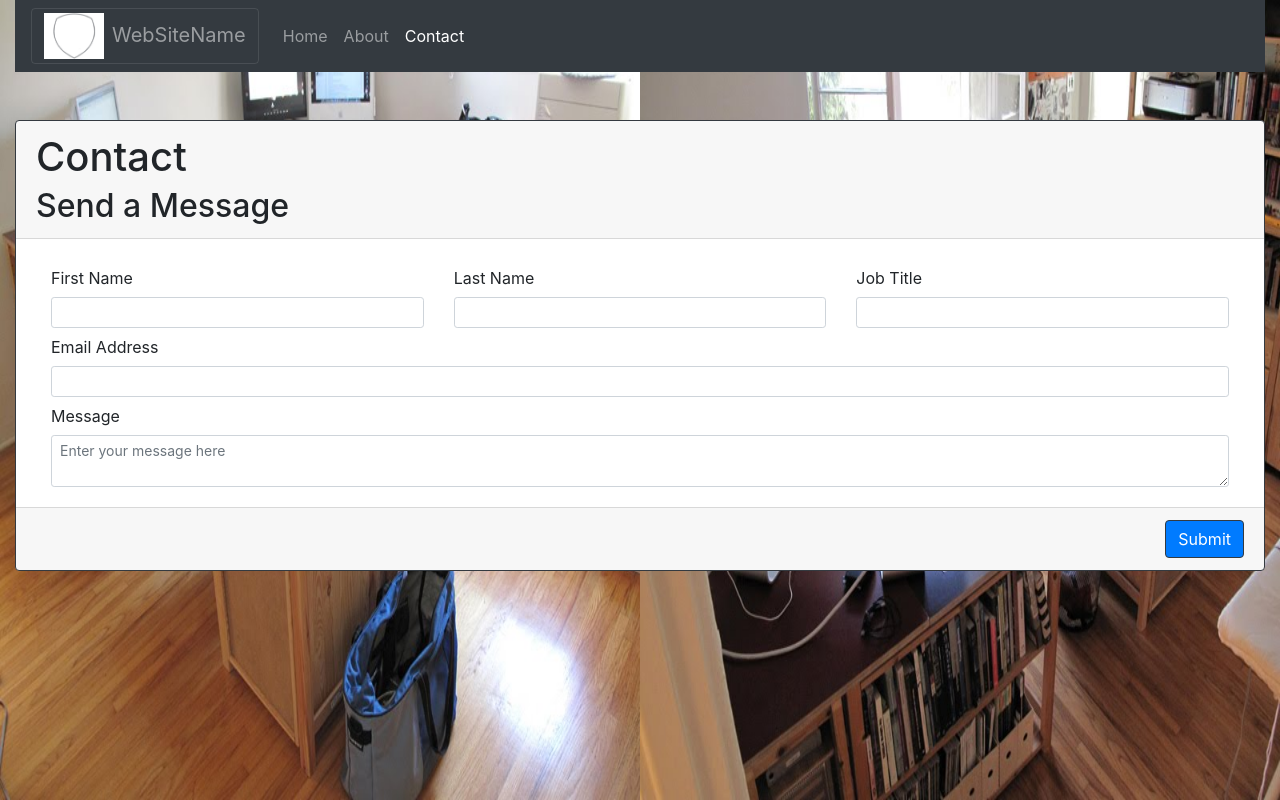
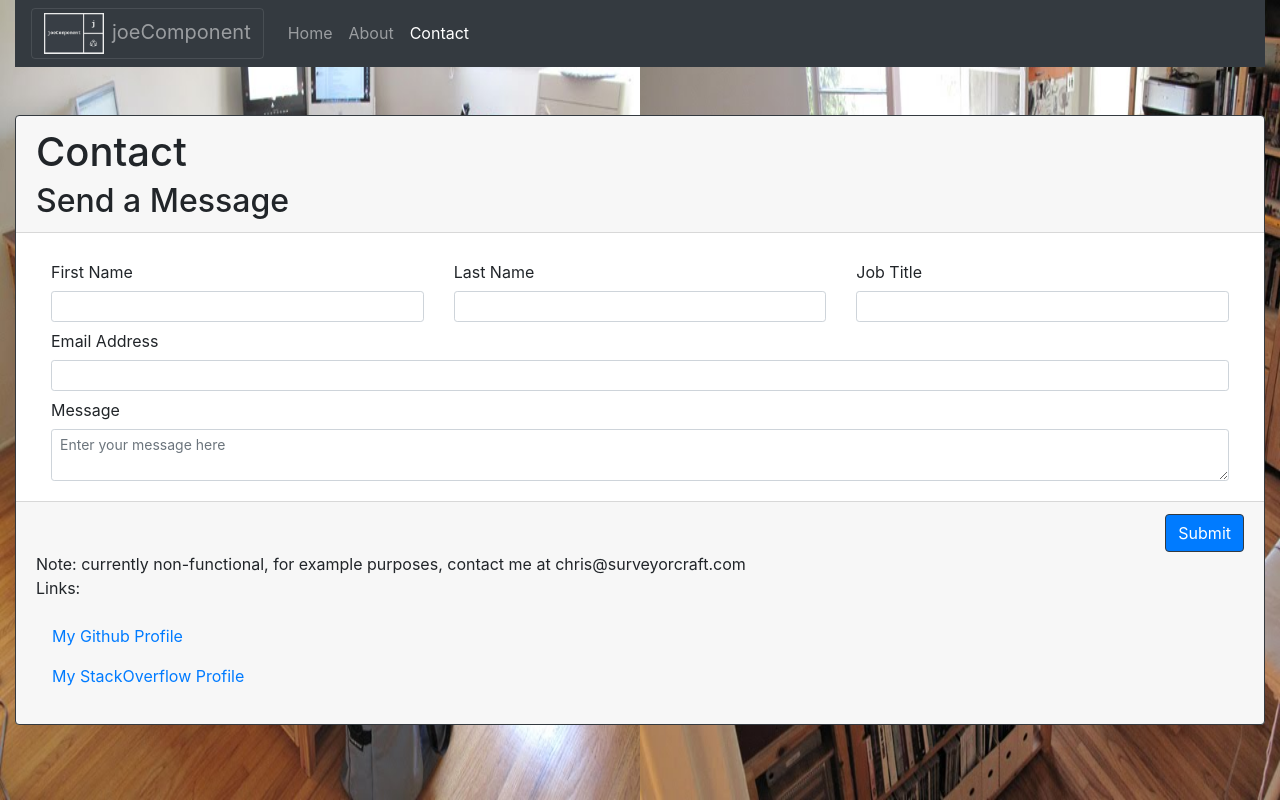
Before and after one commit to joeComponent/developer, a React (Create React App) app: page /developer/contact in a window 1280 px wide. Built offline with nearby package versions, Linux system fonts and the light colour scheme.

Commit message:
Content changes

```diff
--- a/src/components/About.js
+++ b/src/components/About.js
@@ -85,13 +85,12 @@ const About = () => {
 			<div className="card bg-white border-dark mb-5 my-5">
 				<div id="form3" className="card-header bg-info text-white" aria-controls="form3Div">
 					<h2 className="card-title">About</h2>
-					<h3 className="card-subtitle">Card subtitle</h3>
+					<h3 className="card-subtitle">joeComponent's background</h3>
 				</div>
 				<div id="form3Div">
 					<div className="card-body">
-						<label htmlFor="prevCommsnNbr">Active Commission Number</label>
+						<label htmlFor="prevCommsnNbr">Random Example Field (using bootstrap)</label>
 						<input id="form3FldId1" type="text" className="form-control form-control-sm" />
-						{/* <span id="wait" class="bg-warning d-none">Validating... <img src="../img/wait.gif" /></span> */}
 					</div>
 					<div className="card-footer bg-warning container-fluid">
 						Flexibility and Integration: This site combines React, Bootstrap, and JQuery in a single program.<br/>
@@ -131,7 +130,7 @@ const About = () => {
 					<div id="form0" className="card-header bg-info text-white" data-toggle="collapse" data-target=".form0-collapse"
 						aria-expanded="false" aria-controls="form0Div">
 						<h2 className="card-title">Experience</h2>
-						<h3 className="card-subtitle">Organizations and projects I've developed for...</h3>
+						<h3 className="card-subtitle">Sample of the Organizations and projects I've developed for...</h3>
 					</div>
 					<div id="form0Div" className="collapse form0-collapse" data-parent='#accordion'>
 						<div className="card-body">
@@ -286,7 +285,7 @@ const About = () => {
 					<div id="form4" className="card-header bg-info text-white" data-toggle="collapse" data-target=".form4-collapse"
 						aria-expanded="false" aria-controls="form4Div">
 						<h2 className="card-title">Technology</h2>
-						<h3 className="card-subtitle">Some dev languages and tools I've utilized...</h3>
+						<h3 className="card-subtitle">Some development languages and tools I've utilized...</h3>
 					</div>
 					<div id="form4Div" className="collapse form4-collapse" data-parent='#accordion'>
 						<div className="card-body">
--- a/src/components/Contact.js
+++ b/src/components/Contact.js
@@ -36,8 +36,20 @@ const Contact = () => {
                             <textarea id="msg" className="form-control form-control-sm" placeholder="Enter your message here" required />
                         </div>
                     </div>
-                    <div className="card-footer text-right">
-                        <input id="submitContact" type="submit" className="btn btn-dark bg-primary" value="Submit" />
+                    <div className="card-footer">
+                        <div className="text-right">
+                            <input id="submitContact" type="submit" className="btn btn-dark bg-primary" value="Submit" />
+                        </div>
+                        <span className="text-left">
+                            Note: currently non-functional, for example purposes, contact me at chris@surveyorcraft.com
+                        </span>
+                        <p>Links:</p>
+                        <div className="nav-item">
+                            <a class="nav-link" target="_blank" href="https://github.com/joeComponent">My Github Profile</a>
+                        </div>
+                        <p className="nav-item">
+                            <a class="nav-link" target="_blank" href="https://stackoverflow.com/users/6535670/joecomponent?tab=profile">My StackOverflow Profile</a>
+                        </p>
                     </div>
                 </div>
             </form>
--- a/src/components/Home.js
+++ b/src/components/Home.js
@@ -10,16 +10,17 @@ const Home = () => {
 			<div className="card bg-white border-dark mb-5 my-5">
 				<div id="form3" className="card-header bg-info text-white" aria-controls="form3Div">
 					<h2 className="card-title">Home</h2>
-					<h3 className="card-subtitle">Card subtitle</h3>
+					<h3 className="card-subtitle">joeComponent Front-end Sample</h3>
 				</div>
 				<div id="form3Div">
 					<div className="card-body">
-                        This is the card body.
-                        <div> <small>You are running this application in <b>{process.env.NODE_ENV}</b> mode.</small> </div>
+                        <p>Remote Contract Developer.</p>
+                        <p>Full-stack developer since 1986.  Front-end (React) and/or back-end (Java)</p>
+                        <p>Software system design and modeling documentor (UML).</p>
                         <DevInfo/>
 					</div>
 					<div className="card-footer bg-warning container-fluid">
-						This is the card footer.
+                        <div> <small>This application is running in <b>{process.env.NODE_ENV}</b> mode.</small> </div>
 					</div>
 				</div>
 			</div>
--- a/src/components/Navigation.js
+++ b/src/components/Navigation.js
@@ -1,15 +1,15 @@
 import React from 'react';
 import { NavLink } from "react-router-dom";
-import imgSC from '../graphic/prg/SC.png';
+import imgSC from '../graphic/prg/joeC.png';
 
 //  d-md-none
 
 const Navigation = () => {
     return(
         <nav className="navbar navbar-dark bg-dark navbar-expand-md">
-            <NavLink className="navbar-brand d-block navbar-toggler" to="/developer">
+            <NavLink className="navbar-brand d-block navbar-toggler" to="/">
                 <img alt='' src={imgSC} className="d-inline-block align-center mr-2" style={{ width: 60 + 'px' }}/>
-                WebSiteName
+                joeComponent
             </NavLink>
 
             <button type="button" className="navbar-toggler" data-toggle="collapse" data-target="#myNavbar">
@@ -28,14 +28,6 @@ const Navigation = () => {
                         <NavLink className="nav-link" to="/developer/contact">Contact</NavLink>
                     </li>
                 </ul>
-                {/* <ul class="navbar-nav"> */}
-                    {/* <li class="nav-item"> */}
-                        {/* <a class="nav-link" href="#"><span class="glyphicon glyphicon-user"></span> Sign Up</a> */}
-                    {/* </li> */}
-                    {/* <li class="nav-item"> */}
-                        {/* <a class="nav-link" href="#"><span class="glyphicon glyphicon-log-in"></span> Login</a> */}
-                    {/* </li> */}
-                {/* </ul> */}
             </div>
         </nav>
     );
```
Also changed, not shown: src/graphic/prg/SC.png, src/graphic/prg/joeC.png (added).
